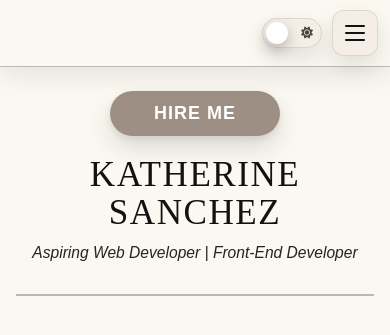
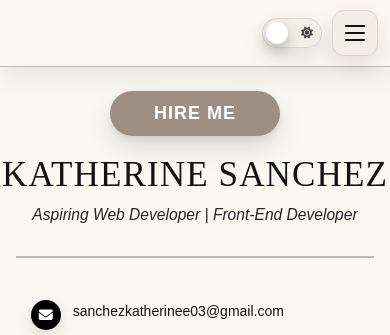
Before and after one commit to KAATH03/sanchezkatherinee, a plain HTML site: page contact.html in a window 390 px wide. Shown: the top 335 px of the page. Drawn offline with Linux system fonts and the light colour scheme.

Commit message:
Update contact.html

```diff
--- a/contact.html
+++ b/contact.html
@@ -356,7 +356,7 @@
       transform: scale(1.03);
     }
 
-    @media (max-width: 1100px){
+    @media (max-width: 1280px){
   .contactHero{
     padding: 40px 36px 26px;
     gap: 20px;
@@ -373,9 +373,10 @@
   }
 
   .contactName{
-    font-size: 56px;
-    white-space: normal;
-  }
+  font-size: 60px;
+  white-space: nowrap;
+  letter-spacing: 1.1px;
+}
 
   .contactRole{
     font-size: 20px;
@@ -388,7 +389,7 @@
   }
 }
 
-    @media (max-width: 860px){
+    @media (max-width: 900px){
       .contactHero{
         flex-direction: column;
         align-items: center;
```
